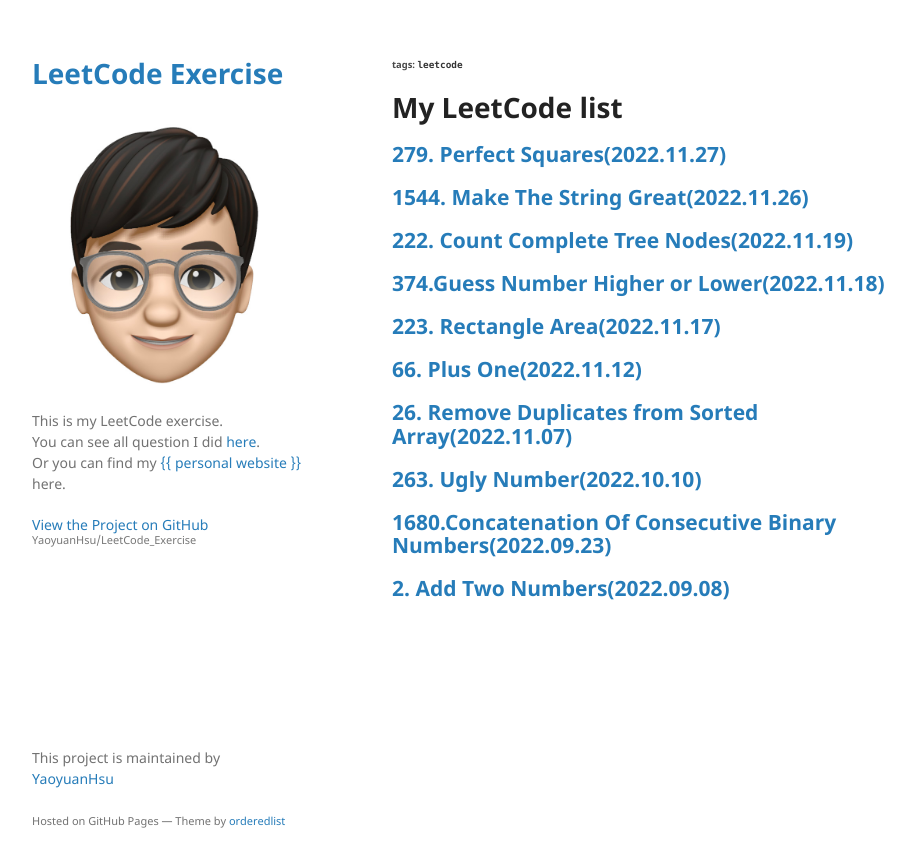
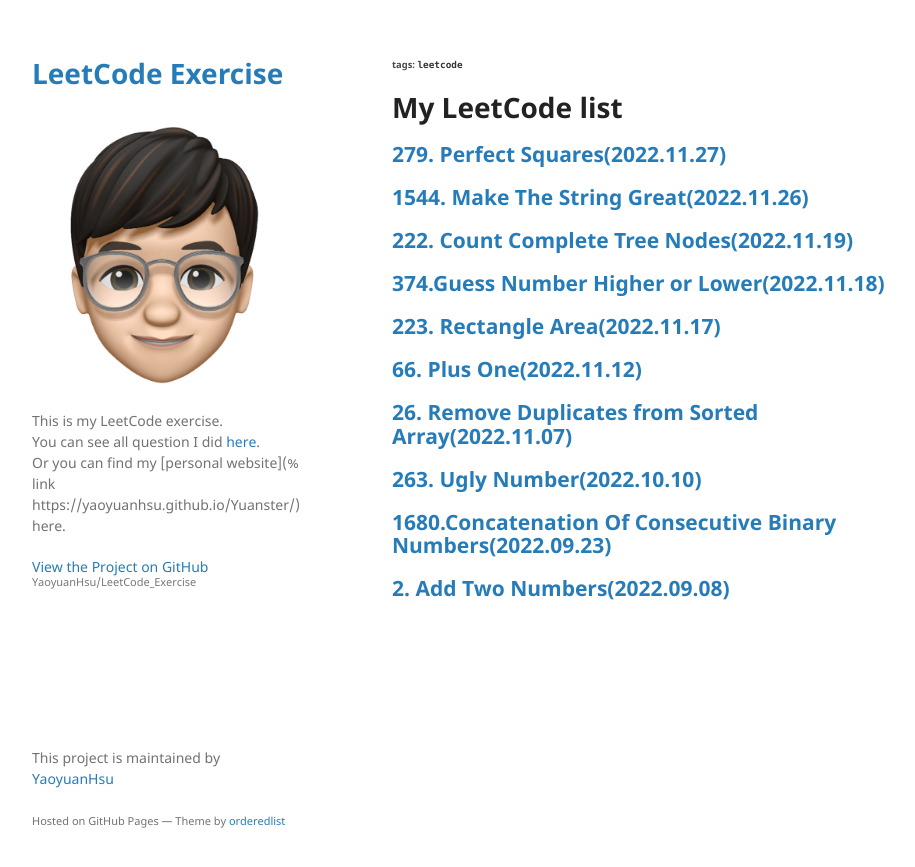
Before and after one commit to YaoyuanHsu/LeetCode_Exercise, a Jekyll site: the page built from index.md, in a window 1280 px wide. Shown: the top 867 px of the page, without its empty margins (178-1093 px from the left). Built offline with Jekyll 4.4.1, drawn with Linux system fonts in a browser that asks for light colours; our own code applies the rules of GitHub Pages for plain Markdown files; some of the changed lines change nothing that is shown.

Commit message:
Update _config.yml

```diff
--- a/_config.yml
+++ b/_config.yml
@@ -3,7 +3,7 @@
 logo: /assets/img/Profile.jpeg
 description: This is my LeetCode exercise.<br>
   You can see all question I did <a herf="https://yaoyuanhsu.github.io/LeetCode_Exercise/">here</a>.<br>
-  Or you can find my  <a href="{{ https://yaoyuanhsu.github.io/Yuanster/ }}">{{ personal website }}</a> here.
+  Or you can find my [personal website](% link https://yaoyuanhsu.github.io/Yuanster/) here.
 show_downloads: false
 google_analytics:
 theme: jekyll-theme-minimal
```
